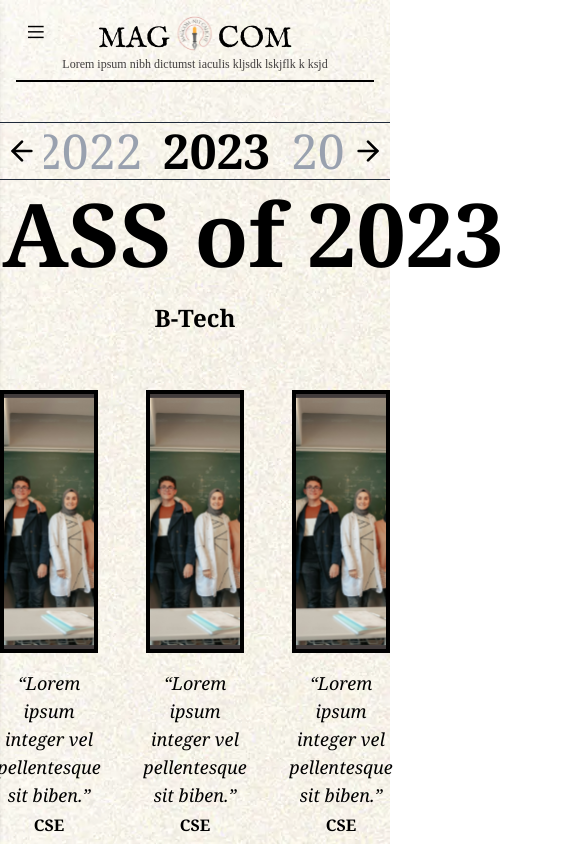
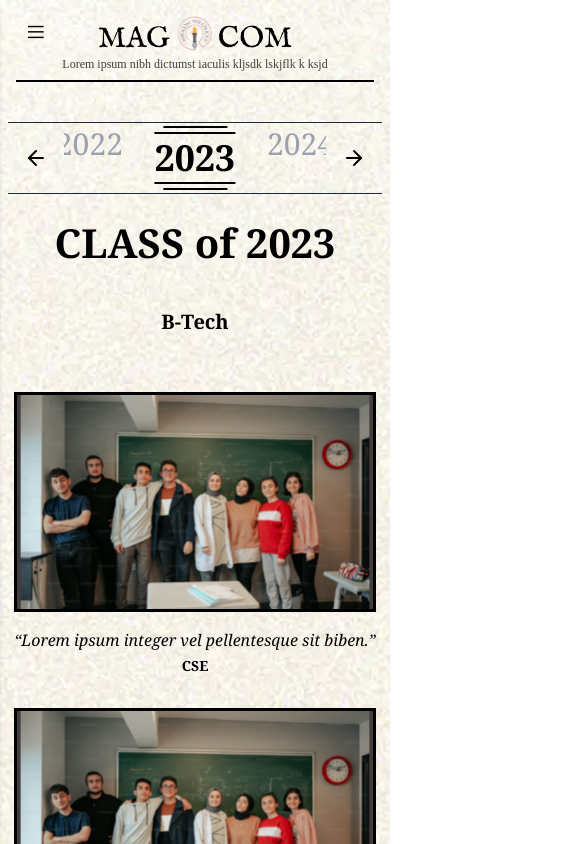
Before and after one commit to magcom-web/magcom, a React (Vite) app in the folder frontend/: page /year_book in a window 390 px wide. Shown: the top 844 px of the page, 585 px wide, since content can reach past the window. Built offline with nearby package versions, Linux system fonts and the light colour scheme.

Commit message:
Add framer-motion dependency and enhance YearSlider and YearBook components for improved responsiveness and styling

```diff
--- a/frontend/src/components/YearBookSlider/YearBookSlider.jsx
+++ b/frontend/src/components/YearBookSlider/YearBookSlider.jsx
@@ -3,39 +3,37 @@ import { ArrowLeft, ArrowRight } from 'lucide-react';
 
 const YearSlider = ({ currentIndex, setCurrentIndex }) => {
   const years = [2022, 2023, 2024];
-  const itemWidthRem = 4;
-  const gapRem = 4;
 
   const handlePrev = () => {
-    if (currentIndex > 0) {
-      setCurrentIndex((prev) => prev - 1);
-    }
+    if (currentIndex > 0) setCurrentIndex((prev) => prev - 1);
   };
 
   const handleNext = () => {
-    if (currentIndex < years.length - 1) {
-      setCurrentIndex((prev) => prev + 1);
-    }
+    if (currentIndex < years.length - 1) setCurrentIndex((prev) => prev + 1);
   };
 
-  const totalItemWidthRem = itemWidthRem + gapRem;
-  const transformX = `calc(50% - ${itemWidthRem / 2}rem - ${currentIndex * totalItemWidthRem}rem)`;
+  const itemWidth = 4;
+  const gap = 2.6 ;
+  const totalWidth = itemWidth + gap;
+  const transformX = `calc(50% - ${itemWidth/2}rem - ${currentIndex * totalWidth}rem)`;
 
   return (
-    <div className="font-serif w-full max-w-lg text-black">
-      <div className="w-full h-px bg-gray-800"></div>
+    <div className="font-serif w-full max-w-lg md:max-w-2xl mx-auto relative">
+
+      <div className="absolute left-0 right-0 top-0 h-px bg-gray-800"></div>
+
       <div className="flex items-center justify-between py-1">
         <button
           onClick={handlePrev}
           disabled={currentIndex === 0}
-          className="text-black transition-all duration-100 p-1.5 hover:underline hover:underline-offset-4 disabled:opacity-30"
+          className="text-black px-4 py-2 disabled:opacity-30 flex-shrink-0"
         >
-          <ArrowLeft size={32} />
+          <ArrowLeft size={32} className="md:w-8 md:h-8 w-6 h-6" />
         </button>
 
-        <div className="flex-1 overflow-hidden">
+        <div className="flex-1 overflow-hidden relative h-16 flex items-center">
           <div
-            className="flex transition-transform duration-500 ease-in-out"
+            className="flex transition-transform duration-500 ease-in-out w-full"
             style={{ transform: `translateX(${transformX})` }}
           >
             {years.map((year, index) => {
@@ -43,16 +41,25 @@ const YearSlider = ({ currentIndex, setCurrentIndex }) => {
               return (
                 <div
                   key={year}
-                  className="relative text-center flex-shrink-0"
-                  style={{ width: `${itemWidthRem}rem`, marginRight: `${gapRem}rem` }}
+                  className={`flex-shrink-0 text-center transition-all duration-200 flex flex-col items-center
+                    ${isSelected ? 'z-10' : 'z-0'}`}
+                  style={{
+                    width: `${itemWidth}rem`,
+                    marginRight: `${gap}rem`,
+                  }}
                 >
-                  <span className={`text-5xl ${isSelected ? "font-bold text-black border-t-2 border-b-2 border-black py-1" : "text-gray-400"}`}>
+                  {isSelected && (
+                    <div className="w-full h-[2px] bg-black mb-1" />
+                  )}
+                  <span
+                    className={`block ${isSelected ?
+                      'font-bold text-black text-4xl md:text-5xl border-t-2 border-b-2 border-black py-1' :
+                      'text-gray-400 text-3xl md:text-4xl'}`}
+                  >
                     {year}
                   </span>
                   {isSelected && (
-                    <div className="absolute inset-x-0 flex justify-center">
-                      <div className="w-full max-w-[calc(100%-1rem)] h-[2px] bg-black"></div>
-                    </div>
+                    <div className="w-full h-[2px] bg-black mt-1" />
                   )}
                 </div>
               );
@@ -63,12 +70,13 @@ const YearSlider = ({ currentIndex, setCurrentIndex }) => {
         <button
           onClick={handleNext}
           disabled={currentIndex === years.length - 1}
-          className="text-black transition-all duration-100 p-1.5 hover:underline hover:underline-offset-4 disabled:opacity-30"
+          className="text-black px-4 py-2 disabled:opacity-30 flex-shrink-0"
         >
-          <ArrowRight size={32} />
+          <ArrowRight size={24} className="md:w-8 md:h-8 w-6 h-6" />
         </button>
       </div>
-      <div className="w-full h-px bg-gray-800"></div>
+
+      <div className="absolute left-0 right-0 bottom-0 h-px bg-gray-800"></div>
     </div>
   );
 };
--- a/frontend/src/pages/YearBook/YearBook.jsx
+++ b/frontend/src/pages/YearBook/YearBook.jsx
@@ -10,48 +10,49 @@ const batchData = Array(6).fill({
 });
 
 const YearBook = () => {
-
     const [currentIndex, setCurrentIndex] = useState(1);
 
     return (
-        <div className="flex flex-col items-center justify-center relative mt-10">
+        <div className="flex flex-col items-center justify-center relative mt-10 px-2">
             <YearSlider currentIndex={currentIndex} setCurrentIndex={setCurrentIndex} />
-            <div className=" text-center w-[1232px] h-[106px] left-[93px] top-[446px] font-serif font-bold text-[88px] leading-[106px] text-black">
+            {/* Responsive CLASS of ... */}
+            <div className="text-center w-full font-serif font-bold text-[2.5rem] md:text-[4rem] lg:text-[5.5rem] leading-tight text-black my-6">
                 <h2>CLASS of {2022 + currentIndex}</h2>
             </div>
             <div className="w-full flex flex-col items-center font-serif">
-                <h2 className="text-2xl font-bold mt-4 mb-6">B-Tech</h2>
-                <div className="grid grid-cols-3 gap-x-12 gap-y-12 mt-8 mb-8">
+                <h2 className="text-xl md:text-2xl font-bold mt-4 mb-6">B-Tech</h2>
+                {/* Responsive grid */}
+                <div className="grid grid-cols-1 sm:grid-cols-2 lg:grid-cols-3 gap-x-4 md:gap-x-8 lg:gap-x-12 gap-y-8 md:gap-y-12 mt-8 mb-8">
                     {batchData.map((batch, idx) => (
                         <div key={idx} className="flex flex-col items-center">
                             <img
                                 src={batch.img}
                                 alt="Batch"
-                                className="w-[395px] h-[263px] object-cover border-[4px] border-black"
+                                className="w-full max-w-[395px] h-[220px] md:h-[263px] object-cover border-[3px] md:border-[4px] border-black"
                             />
                             <div className="mt-4 text-center">
-                                <div className="italic text-lg mb-1">{batch.quote}</div>
-                                <div className="font-bold text-base">{batch.branch}</div>
+                                <div className="italic text-base md:text-lg mb-1">{batch.quote}</div>
+                                <div className="font-bold text-sm md:text-base">{batch.branch}</div>
                             </div>
                         </div>
                     ))}
                 </div>
-                <div className=" mt-10 mb-2"></div>
-                <div className="flex items-center justify-center w-full mb-6">
-                    <span className="font-serif text-xl font-bold mr-4">
+                <div className="w-full border-t border-black mt-10 mb-2"></div>
+                {/* Responsive Add Batch section */}
+                <div className="flex flex-col md:flex-row items-center justify-center w-full mb-6 gap-4">
+                    <span className="font-serif text-lg md:text-xl font-bold">
                         Add Your Batch Photo to Annual Yearbook Collection
                     </span>
-                    <button className="flex items-center border border-black px-4 py-1 rounded font-serif text-lg font-medium hover:bg-black hover:text-white transition-colors">
+                    <button className="flex items-center border border-black px-4 py-1 rounded font-serif text-base md:text-lg font-medium hover:bg-black hover:text-white transition-colors">
                         Submit <ArrowRight className="ml-2" />
                     </button>
                 </div>
                 <div
-                    className="text-center mt-4 font-normal text-[24px] leading-[100%] tracking-[0%] font-[Inknut_Antiqua,serif]"
+                    className="text-center mt-4 font-normal text-[20px] md:text-[24px] leading-[100%] tracking-[0%] font-[Inknut_Antiqua,serif]"
                 >
-                    {/* MAGCOM@NITC */}
+
                 </div>
             </div>
-
         </div>
     );
 };
```
